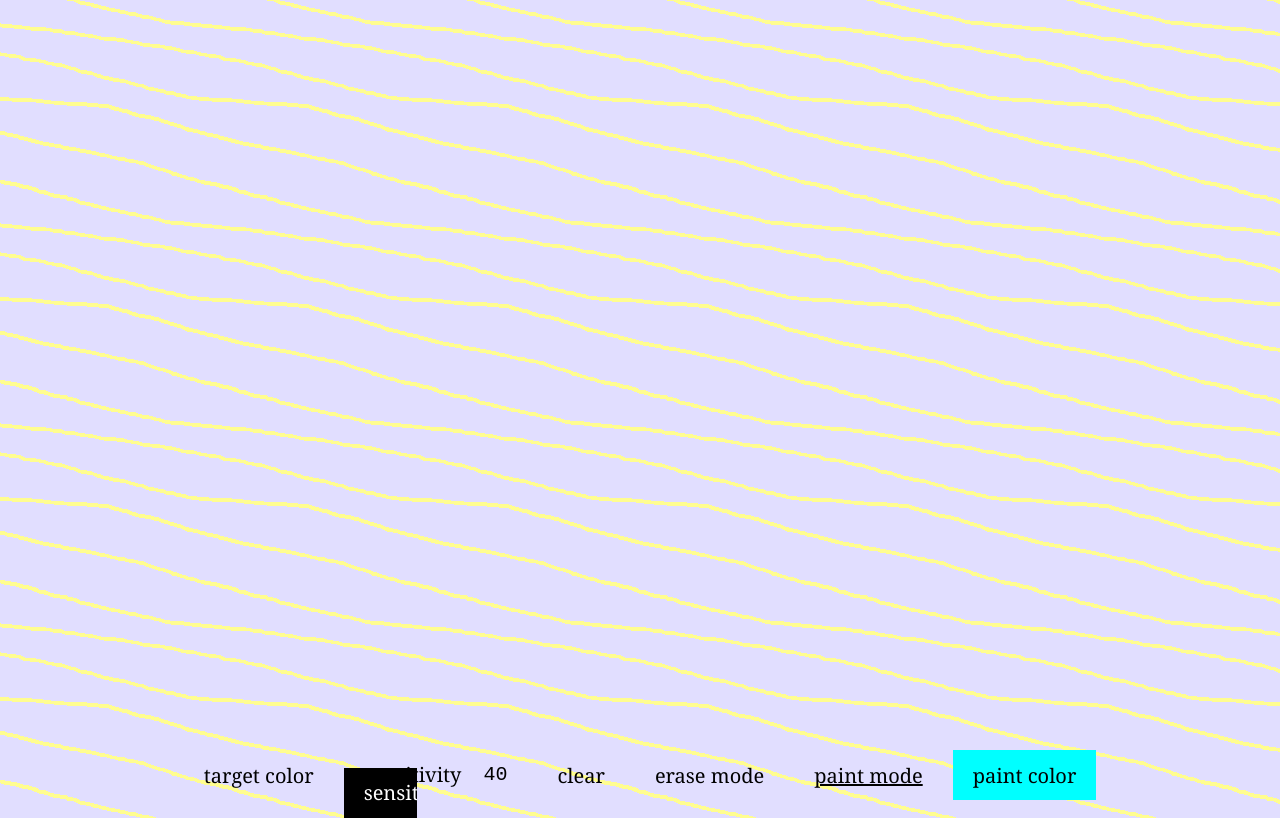
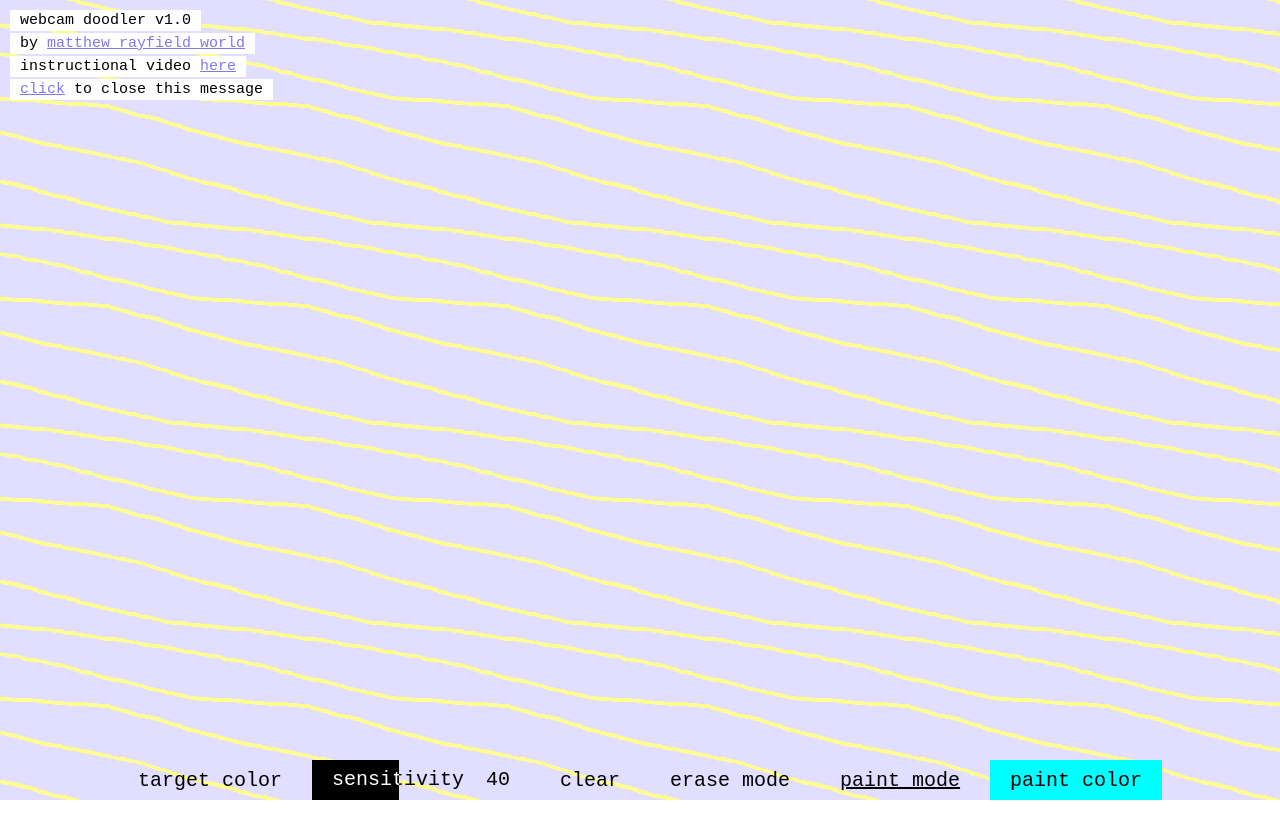
Before and after one commit to MatthewRayfield/webcam-doodler, a plain HTML site: page index.html in a window 1280 px wide. Drawn offline with nearby package versions, Linux system fonts and the light colour scheme; a web font is replaced by a local one.

Commit message:
added title header thing & styling improvements

```diff
--- a/index.html
+++ b/index.html
@@ -1,26 +1,53 @@
+<link href="https://fonts.googleapis.com/css?family=Overpass+Mono" rel="stylesheet">
+<meta charset="UTF-8">
+<meta name="viewport" content="width=device-width, initial-scale=1">
 <style>
     body {
         -webkit-font-smoothing: antialiased;
         margin: 0;
         background: url('bg.png');
+        height: 100%;
+        font-family: 'Overpass Mono', monospace;
+    }
+    a {
+        color: #8177ef;
     }
     button:focus {
-        outline:0;
+        outline: 0;
     }
     button {
-        font: 20px georgia;
-        height: 50px;
+        font-family: 'Overpass Mono', monospace;
+        font-size: 20px;
+        height: 40px;
         padding: 0 20px;
         background: transparent;
         border: none;
         margin: 0 5px;
     }
+    #main {
+        display: flex;
+        flex-direction: column;
+        height: 100%;
+    }
+    #header {
+        position: absolute;
+        top: 10;
+        left: 10;
+        font-size: 15px;
+    }
+    #header span {
+        display: inline-block;
+        margin-bottom: 2px;
+        padding: 2px 10px;
+        background: white;
+    }
     #wrapper-wrapper {
         display: flex;
+        flex-grow: 1;
         justify-content: center;
+        align-items: center;
         width: 100%;
-        height: calc(100% - 70px);
-        margin-top: 20px;
+        overflow: hidden;
     }
     #video-wrapper {
         display: inline-block;
@@ -56,6 +83,7 @@
     #controls {
         display: flex;
         justify-content: center;
+        flex-wrap: wrap;
     }
     #color-picker-wrapper {
         display: none;
@@ -72,18 +100,18 @@
         margin: 0 5px;
         overflow: hidden;
         vertical-align: top;
+        display: inline-block;
     }
     .slider .label {
-        font: 20px georgia;
+        font-size: 20px;
         display: inline-flex;
         align-items: center;
-        line-height: 50px;
-        height: 50px;
+        line-height: 40px;
+        height: 40px;
         padding: 0 20px;
         white-space: nowrap;
     }
     .slider .label .number {
-        font-family: monospace;
         margin-left: 10px;
     }
     .slider .inner {
@@ -107,6 +135,7 @@
 <script src="FireFilter.js"></script>
 <script src="renderer.js"></script>
 <script src="main.js"></script>
+<div id="main">
     <div id="wrapper-wrapper">
         <div id="video-wrapper">
             <div id="video-container"></div>
@@ -124,4 +153,11 @@
         <button id="paint-button">paint mode</button>
         <button id="color-picker-button">paint color</button>
     </div>
+</div>
 <div id="color-picker-wrapper"></div>
+<div id="header">
+    <span>webcam doodler v1.0</span><br />
+    <span>by <a href="http://matthewrayfield.com">matthew rayfield world</a></span><br />
+    <span>instructional video <a href="">here</a></span><br />
+    <span><a href="javascript:void(0)" id="close-link">click</a> to close this message</span>
+</div>
--- a/main.js
+++ b/main.js
@@ -12,7 +12,8 @@ var wrapperWrapper,
     paintModeButton,
     colorPickerWrapper,
     colorPickerButton,
-    thresholdSlider;
+    thresholdSlider,
+    header, closeLink;
 
 var BasicVertexShader = [
         "varying vec2 textureCoordinate;",
@@ -314,6 +315,8 @@ window.addEventListener('load', function () {
     paintModeButton = document.getElementById('paint-button');
     colorPickerWrapper = document.getElementById('color-picker-wrapper');
     colorPickerButton = document.getElementById('color-picker-button');
+    header = document.getElementById('header');
+    closeLink = document.getElementById('close-link');
 
     pickButton.addEventListener('mousedown', pickButtonDown);
     document.addEventListener('mouseup', pickButtonUp);
@@ -329,6 +332,7 @@ window.addEventListener('load', function () {
     renderer = new Renderer();
 
     clearButton.addEventListener('click', renderer.resize); // TODO fix ?
+    closeLink.addEventListener('click', function () {header.style.display = 'none';});
 
     loop();
 
```
Lines whose indentation alone changed are shown as unchanged.
